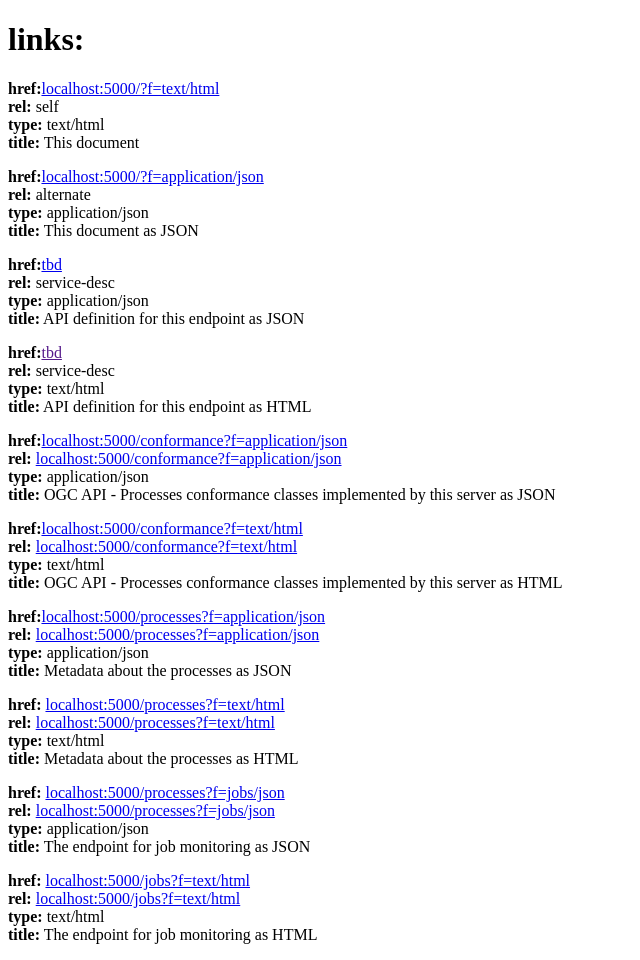
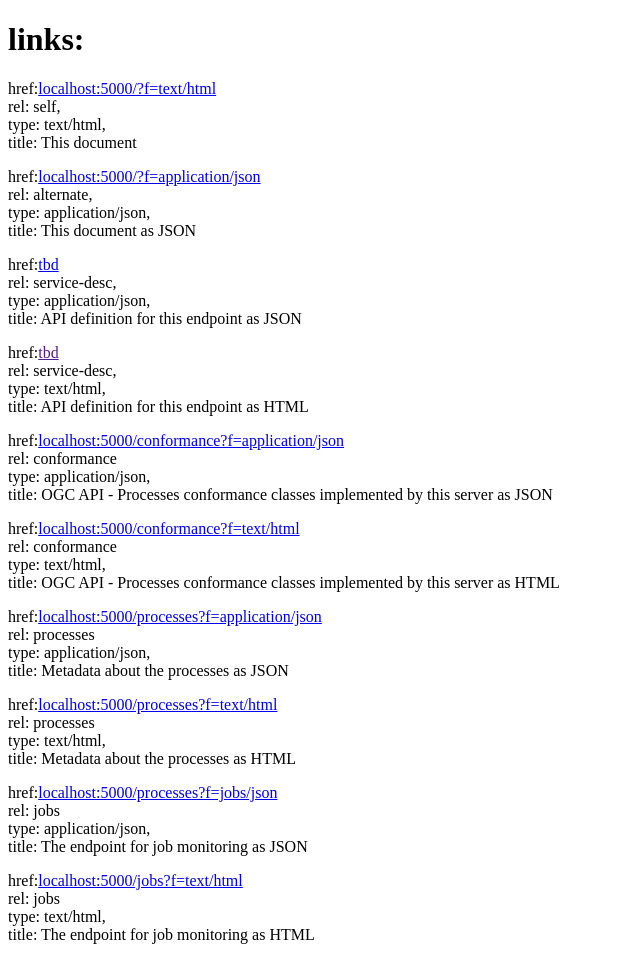
Before and after one commit to xcomagent95/RichDataInterfacesForCopernicusData, a Flask app: template templates/html/LandingPage.html in a window 1280 px wide. Shown: the whole page, without its empty margins (0-640 px from the left). Run offline with Flask 2, Linux system fonts and the light colour scheme; the template is opened without the code that fills it, so the values that code supplies are empty.

Commit message:
Anpassungen an der Landing Page

```diff
--- a/templates/html/LandingPage.html
+++ b/templates/html/LandingPage.html
@@ -2,67 +2,65 @@
 <html>
 	<body>
 	<h1>links:</h1>
-        <div>
 		<p>
-                <b>href:</b><a href="localhost:5000/?f=text/html">localhost:5000/?f=text/html</a><br>
-                <b>rel:</b> self<br>
-                <b>type:</b> text/html<br>
-                <b>title:</b> This document
+			href:<a href="localhost:5000/?f=text/html">localhost:5000/?f=text/html</a><br>
+			rel: self,<br>
+			type: text/html,<br>
+			title: This document
 		</p>
 		<p>
-                <b>href:</b><a href="localhost:5000/?f=application/json">localhost:5000/?f=application/json</a><br>
-                <b>rel:</b> alternate<br>
-                <b>type:</b> application/json<br>
-                <b>title:</b> This document as JSON
+			href:<a href="localhost:5000/?f=application/json">localhost:5000/?f=application/json</a><br>
+			rel: alternate,<br>
+			type: application/json,<br>
+			title: This document as JSON
 		</p>
 		<p>
-                <b>href:</b><a href="tbd">tbd</a><br>
-                <b>rel:</b> service-desc<br>
-                <b>type:</b> application/json<br>
-                <b>title:</b> API definition for this endpoint as JSON
+			href:<a href="tbd">tbd</a><br>
+			rel: service-desc,<br>
+			type: application/json,<br>
+			title: API definition for this endpoint as JSON
 		</p>
 		<p>
-                <b>href:</b><a href="">tbd</a><br>
-                <b>rel:</b> service-desc<br>
-                <b>type:</b> text/html<br>
-                <b>title:</b> API definition for this endpoint as HTML
+			href:<a href="">tbd</a><br>
+			rel: service-desc,<br>
+			type: text/html,<br>
+			title: API definition for this endpoint as HTML
 		</p>
 		<p>
-                <b>href:</b><a href="localhost:5000/conformance?f=application/json">localhost:5000/conformance?f=application/json</a><br>
-                <b>rel:</b> <a href="localhost:5000/conformance?f=application/json">localhost:5000/conformance?f=application/json</a><br>
-                <b>type:</b> application/json<br>
-                <b>title:</b> OGC API - Processes conformance classes implemented by this server as JSON
+			href:<a href="localhost:5000/conformance?f=application/json">localhost:5000/conformance?f=application/json</a><br>
+			rel: conformance<br>
+			type: application/json,<br>
+			title: OGC API - Processes conformance classes implemented by this server as JSON
 		</p>
 		<p>
-                <b>href:</b><a href="localhost:5000/conformance?f=text/html">localhost:5000/conformance?f=text/html</a><br>
-                <b>rel:</b> <a href="localhost:5000/conformance?f=text/html">localhost:5000/conformance?f=text/html</a><br>
-                <b>type:</b> text/html<br>
-                <b>title:</b> OGC API - Processes conformance classes implemented by this server as HTML
+			href:<a href="localhost:5000/conformance?f=text/html">localhost:5000/conformance?f=text/html</a><br>
+			rel: conformance<br>
+			type: text/html,<br>
+			title: OGC API - Processes conformance classes implemented by this server as HTML
 		</p>
 		<p>
-                <b>href:</b><a href="localhost:5000/processes?f=application/json">localhost:5000/processes?f=application/json</a><br>
-                <b>rel:</b> <a href="localhost:5000/processes?f=application/json">localhost:5000/processes?f=application/json</a><br>
-                <b>type:</b> application/json<br>
-                <b>title:</b> Metadata about the processes as JSON
+			href:<a href="localhost:5000/processes?f=application/json">localhost:5000/processes?f=application/json</a><br>
+			rel: processes<br>
+			type: application/json,<br>
+			title: Metadata about the processes as JSON
 		</p>
 		<p>
-                <b>href:</b> <a href="localhost:5000/processes?f=text/html">localhost:5000/processes?f=text/html</a><br>
-                <b>rel:</b> <a href="localhost:5000/processes?f=text/html">localhost:5000/processes?f=text/html</a><br>
-                <b>type:</b> text/html<br>
-                <b>title:</b> Metadata about the processes as HTML
+			href:<a href="localhost:5000/processes?f=text/html">localhost:5000/processes?f=text/html</a><br>
+			rel: processes<br>
+			type: text/html,<br>
+			title: Metadata about the processes as HTML
 		</p>
 		<p>
-                <b>href:</b> <a href="localhost:5000/jobs?f=application/json">localhost:5000/processes?f=jobs/json</a><br>
-                <b>rel:</b> <a href="localhost:5000/jobs?f=application/json">localhost:5000/processes?f=jobs/json</a><br>
-                <b>type:</b> application/json<br>
-                <b>title:</b> The endpoint for job monitoring as JSON
+			href:<a href="localhost:5000/jobs?f=application/json">localhost:5000/processes?f=jobs/json</a><br>
+			rel: jobs<br>
+			type: application/json,<br>
+			title: The endpoint for job monitoring as JSON
 		</p>
 		<p>
-                <b>href:</b> <a href="localhost:5000/jobs?f=text/html">localhost:5000/jobs?f=text/html</a><br>
-                <b>rel:</b> <a href="localhost:5000/jobs?f=text/html">localhost:5000/jobs?f=text/html</a><br>
-                <b>type:</b> text/html<br>
-                <b>title:</b> The endpoint for job monitoring as HTML
+			href:<a href="localhost:5000/jobs?f=text/html">localhost:5000/jobs?f=text/html</a><br>
+			rel: jobs<br>
+			type: text/html,<br>
+			title: The endpoint for job monitoring as HTML
 		</p>
-        </div>
 	</body>
 </html>
```
Also changed, not shown: templates/json/LandingPage.json (+7 -7 lines). Lines whose indentation alone changed are shown as unchanged.
